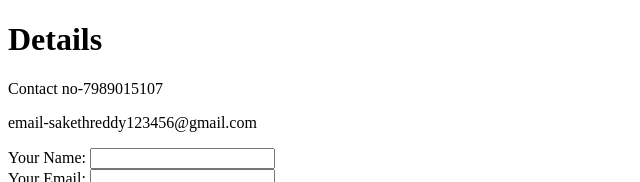
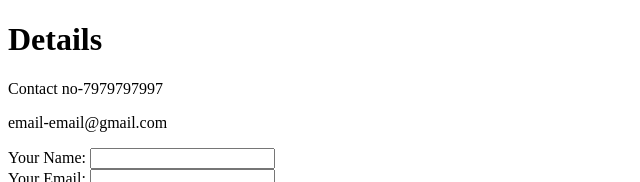
Before and after one commit to 221810309014saketh/cv, a plain HTML site: page mycontact.html in a window 1280 px wide. Shown: the top 182 px of the page, without its empty margins (0-640 px from the left). Drawn offline with Linux system fonts and the light colour scheme.

Commit message:
Update mycontact.html

```diff
--- a/mycontact.html
+++ b/mycontact.html
@@ -6,8 +6,8 @@
   </head>
   <body>
     <h1>Details</h1>
-    <p>Contact no-7989015107</p>
-    <p>email-sakethreddy123456@gmail.com</p>
+    <p>Contact no-7979797997</p>
+    <p>email-email@gmail.com</p>
     <form action="mailto:sakethreddy123456@gmail.com" method="post" enctype="text/plain">
       <label >Your Name:</label>
       <input type="text" name="Name" value=""><br>
```
